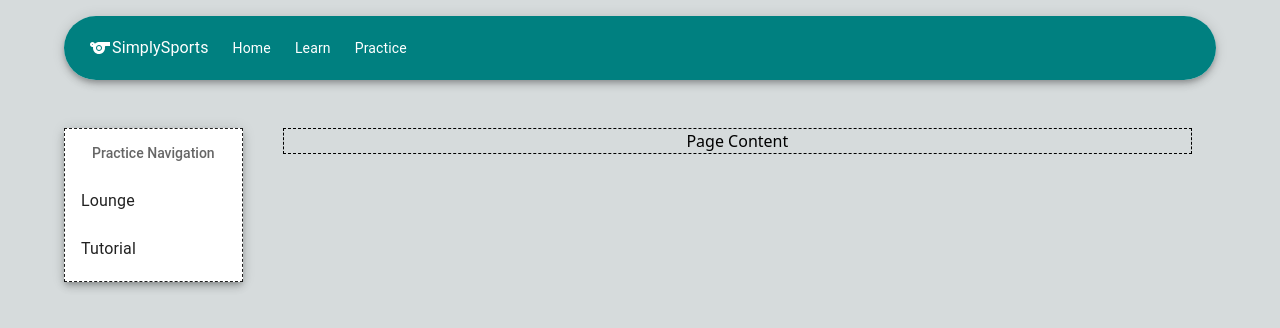
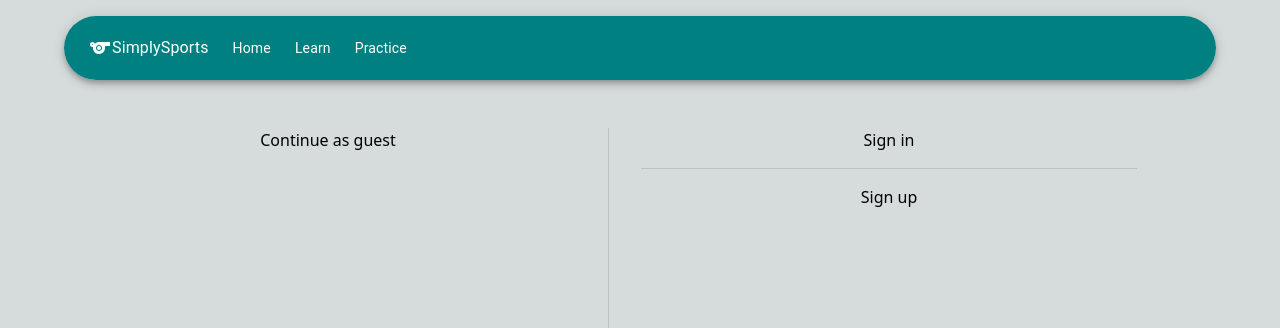
Before and after one commit to ja-perez/simply-sports, a Next.js app: page /practice in a window 1280 px wide. Shown: the top 328 px of the page. Built offline with nearby package versions, Linux system fonts and the light colour scheme.

Commit message:
Created landing page for practice page

```diff
--- a/src/app/practice/layout.tsx
+++ b/src/app/practice/layout.tsx
@@ -1,17 +1,7 @@
 import TopBarNav from "@/components/top-bar-nav";
-import SideNav from "@/components/side-nav";
 
 import Grid from "@mui/material/Grid";
 import Container from "@mui/material/Container";
-
-const sideNavProps = {
-    page_id: "practice",
-    subheader: "Practice Navigation",
-    links: [
-        { name: 'lounge', label: 'Lounge', href: '/practice/lounge'},
-        { name: 'practice', label: 'Tutorial', href: '/practice/tutorial'},
-    ],
-}
 
 export default function Layout({
     children,
@@ -34,14 +24,8 @@ export default function Layout({
             >
                 <Grid container spacing={2} id="practice-content-grid-container">
 
-                    {/* Side Navigation */}
-                    <Grid item xs={2} id="practice-nav-grid-item">
-                        <SideNav page_id={sideNavProps.page_id} subheader={sideNavProps.subheader}
-                        links={sideNavProps.links} />
-                    </Grid>
-
                     {/* Main Body */}
-                    <Grid item xs={10} id="practice-body-grid-item">
+                    <Grid item xs={12} id="practice-body-grid-item">
                         {children}
                     </Grid>
                 </Grid>
--- a/src/app/practice/page.tsx
+++ b/src/app/practice/page.tsx
@@ -1,19 +1,11 @@
-import TopBarNav from "@/components/top-bar-nav";
 
-import Container from "@mui/material/Container";
-import Box from "@mui/material/Box";
-import Grid from "@mui/material/Grid";
-import SideNav from "@/components/side-nav";
+import LandingPage from "@/components/practice/landing-page";
 
 export default function Practice() {
     return (
-        <Container
-            id="learn-container"
-        >
-                    {/* Main Body */}
-                        <Box sx={{ textAlign: 'center' }} border="dashed 1px">
-                            <p>Page Content</p>
-                        </Box>
-        </Container>
+        <>
+            {/* Main Body */}
+            <LandingPage />
+        </>
     );
 }
--- /dev/null
+++ b/src/components/practice/landing-page.tsx
@@ -0,0 +1,39 @@
+import Container from "@mui/material/Container";
+import Box from '@mui/material/Box';
+import Grid from '@mui/material/Grid';
+import Divider from '@mui/material/Divider';
+
+export default function LandingPage() {
+    return (
+        <Grid
+            container
+            sx={{
+                display: 'flex',
+                height: "100vh",
+            }}
+            maxWidth="lg"
+            id="landing-page-container"
+            >
+            <Grid item xs={5.5} id="left-side-grid-item" textAlign={"center"}>
+                Continue as guest
+                </Grid>
+
+            <Divider id="landing-page-divider" orientation="vertical" sx={{ mx: 2, }}/>
+
+            <Grid item xs={5.5} id="right-side-grid-item" textAlign={"center"}>
+                <Grid item xs={12} id="sign-in-grid-item">
+                    Sign in
+                    </Grid>
+
+                <Grid item xs={12} id="right-side-divider">
+                    <Divider variant="middle" sx={{ my: 2, }}/>
+                    </Grid>
+
+                <Grid item xs={12} id="sign-up-grid-item">
+                    Sign up
+                    </Grid>
+
+                </Grid>
+        </Grid>
+    );
+}
```
